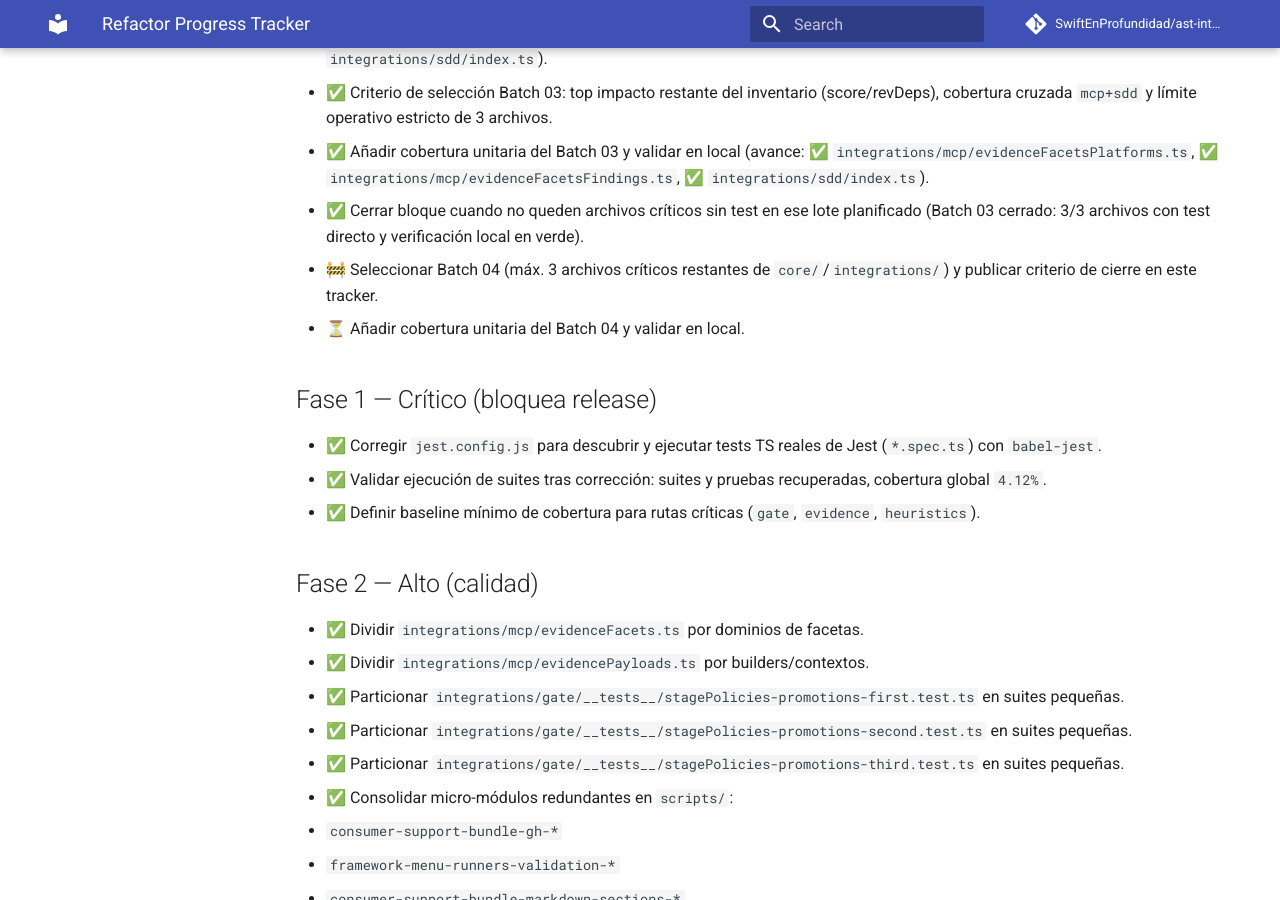
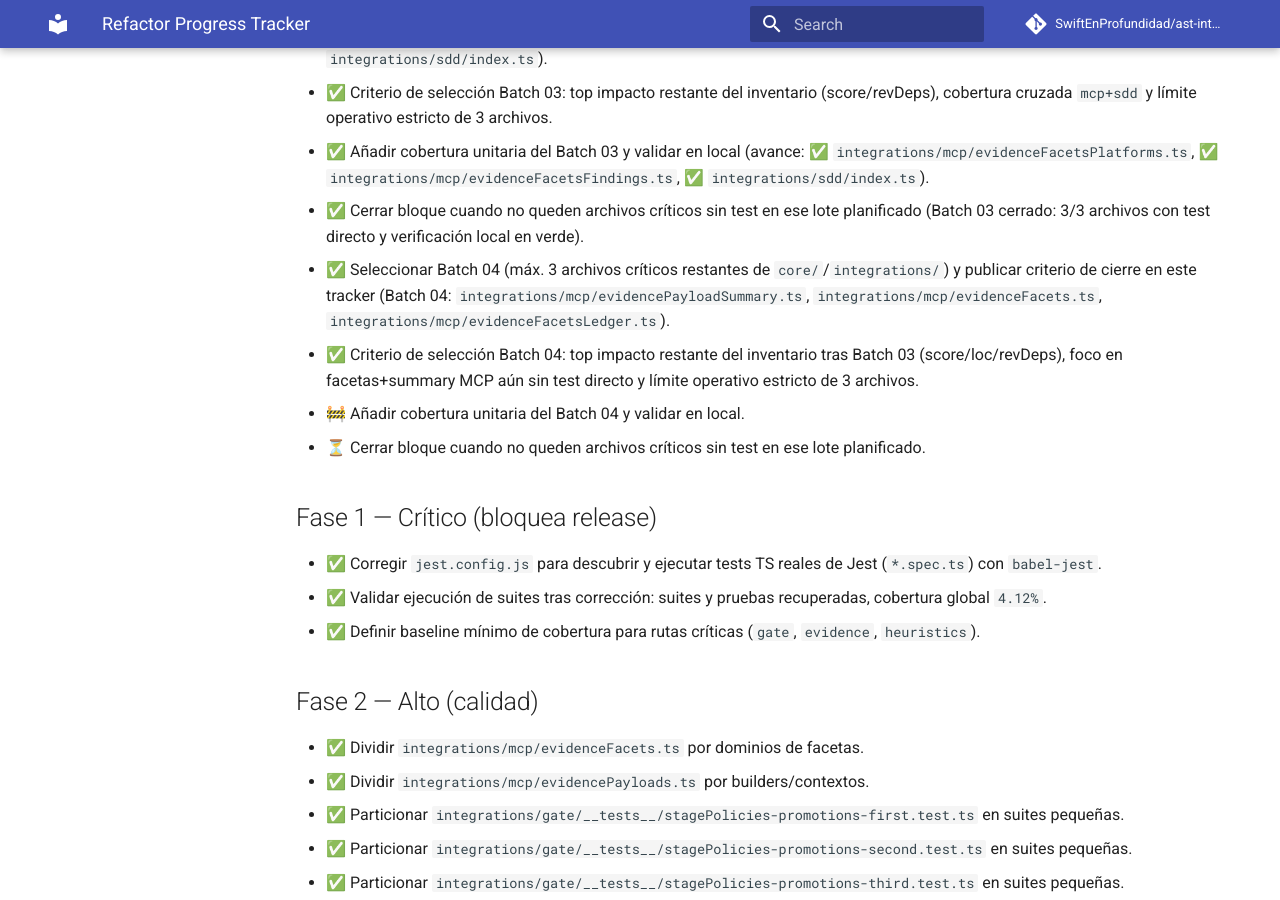
Before and after one commit to SwiftEnProfundidad/ast-intelligence-hooks, an MkDocs documentation site: the page built from docs/REFRACTOR_PROGRESS.md, in a window 1280 px wide and 900 px high, scrolled down 3807 px. Built offline with MkDocs 1.6.1 and Material for MkDocs 9.7.7, drawn with Linux system fonts in a browser that asks for light colours; comment, search, counter and statistics services are not loaded.

Commit message:
docs(tracker): select batch 04 with explicit criteria

```diff
--- a/docs/REFRACTOR_PROGRESS.md
+++ b/docs/REFRACTOR_PROGRESS.md
@@ -73,8 +73,10 @@ Estado consolidado del refactor con seguimiento de tareas y evidencia del avance
 - ✅ Criterio de selección Batch 03: top impacto restante del inventario (score/revDeps), cobertura cruzada `mcp+sdd` y límite operativo estricto de 3 archivos.
 - ✅ Añadir cobertura unitaria del Batch 03 y validar en local (avance: ✅ `integrations/mcp/evidenceFacetsPlatforms.ts`, ✅ `integrations/mcp/evidenceFacetsFindings.ts`, ✅ `integrations/sdd/index.ts`).
 - ✅ Cerrar bloque cuando no queden archivos críticos sin test en ese lote planificado (Batch 03 cerrado: 3/3 archivos con test directo y verificación local en verde).
-- 🚧 Seleccionar Batch 04 (máx. 3 archivos críticos restantes de `core/`/`integrations/`) y publicar criterio de cierre en este tracker.
-- ⏳ Añadir cobertura unitaria del Batch 04 y validar en local.
+- ✅ Seleccionar Batch 04 (máx. 3 archivos críticos restantes de `core/`/`integrations/`) y publicar criterio de cierre en este tracker (Batch 04: `integrations/mcp/evidencePayloadSummary.ts`, `integrations/mcp/evidenceFacets.ts`, `integrations/mcp/evidenceFacetsLedger.ts`).
+- ✅ Criterio de selección Batch 04: top impacto restante del inventario tras Batch 03 (score/loc/revDeps), foco en facetas+summary MCP aún sin test directo y límite operativo estricto de 3 archivos.
+- 🚧 Añadir cobertura unitaria del Batch 04 y validar en local.
+- ⏳ Cerrar bloque cuando no queden archivos críticos sin test en ese lote planificado.
 
 ## Fase 1 — Crítico (bloquea release)
 - ✅ Corregir `jest.config.js` para descubrir y ejecutar tests TS reales de Jest (`*.spec.ts`) con `babel-jest`.
```
